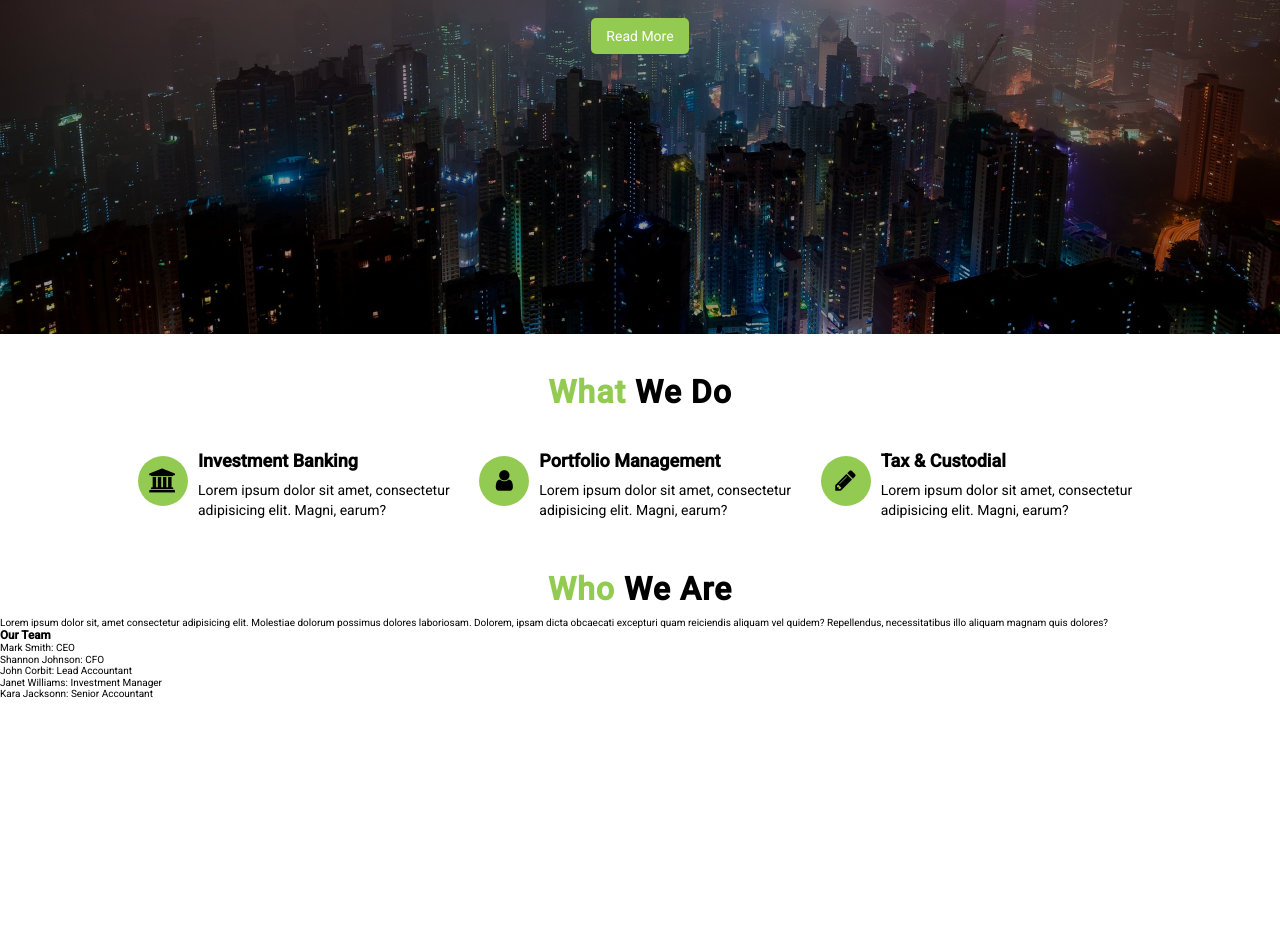
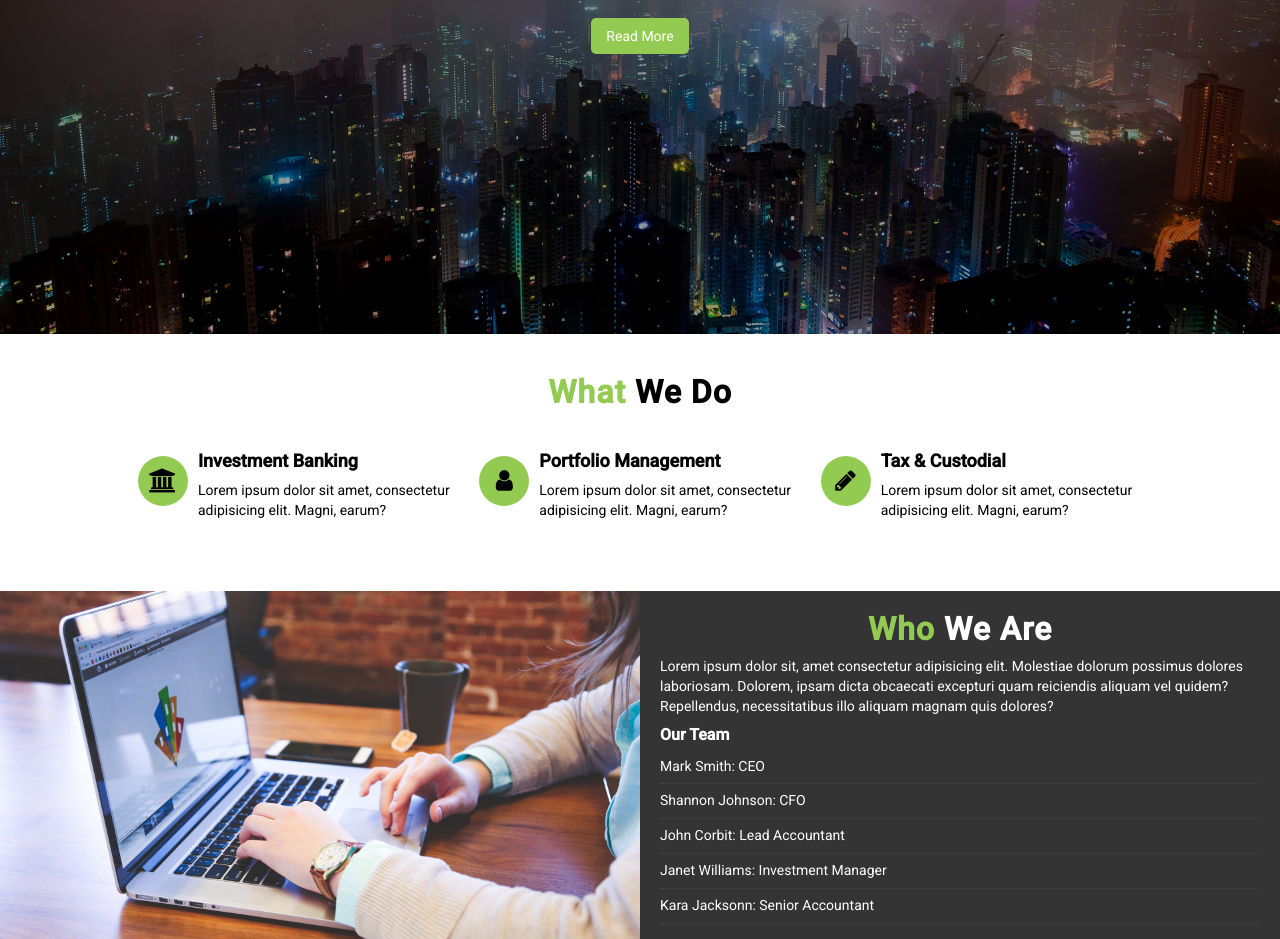
Before and after one commit to DariuszOkonski/webpage-edgeledger, a website: page index.html in a window 1280 px wide. Shown: the part 466-1405 px from the top of the page. Before the commit the page ends 1166 px from the top, so only its background shows below. Drawn offline with nearby package versions, Linux system fonts and the light colour scheme.

Commit message:
add styles for section people

```diff
--- /dev/null
+++ b/scss/_people.scss
@@ -0,0 +1,54 @@
+.people {
+  display: flex;
+  background-color: $bg-dark;
+  color: $color-white;
+  padding: 10px 20px;
+
+  @media(min-width: 500px) {
+    padding: 0;
+  }
+
+  &__img {
+    flex-basis: 50%;
+    display: none;
+    background-image: url('../img/computer.jpg');
+    background-repeat: no-repeat;
+    background-position: center;
+    background-size: cover;
+  }
+
+  &__description {
+    flex-basis: 100%;
+  }
+
+  @media(min-width: 500px) {
+    &__img {
+      display: block;
+    }
+
+    &__description {
+      flex-basis: 50%;
+      padding: 10px 20px;
+    }
+  }
+}
+
+.company {
+  &__paragraph {
+    font-size: 1.4rem;
+    line-height: 140%;
+  }
+
+  &__members {
+    font-size: 1.6rem;
+    padding: 10px 0;
+  }
+
+  &__member {
+    font-size: 1.4rem;
+    line-height: 170%;
+    padding-bottom: 5px;
+    border-bottom: 1px dotted rgba($color: $color-white, $alpha: 0.1);
+    margin-bottom: 5px;
+  }
+}
```
Also changed, not shown: css/main.css, 1 other file.
